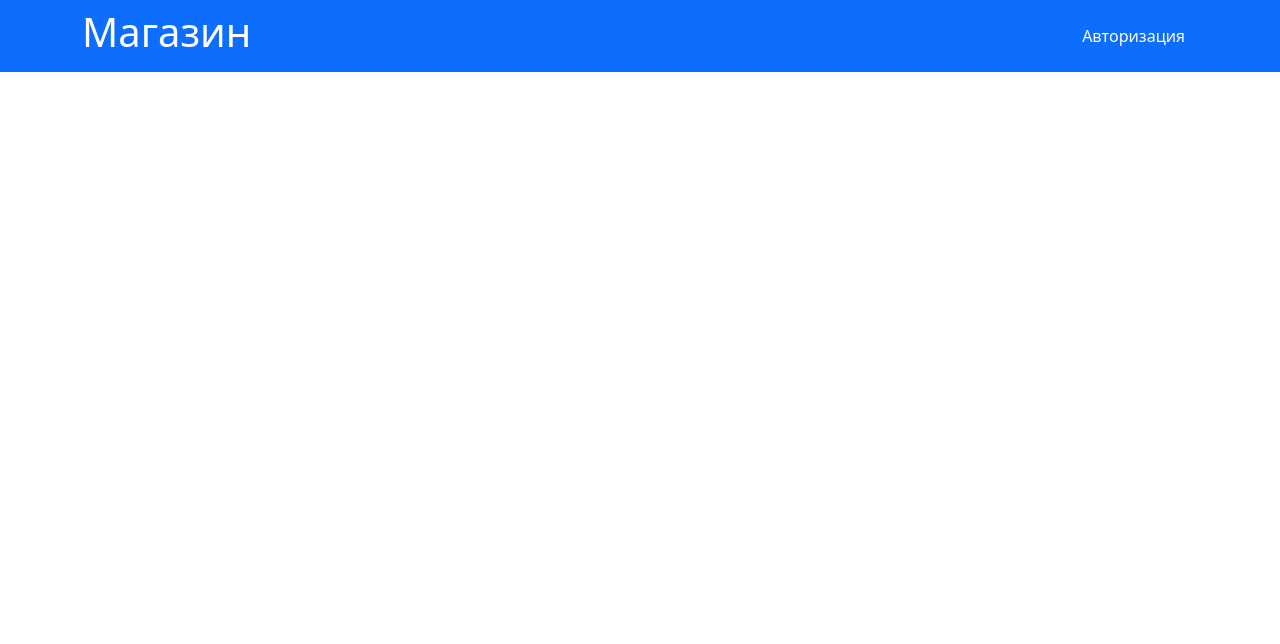
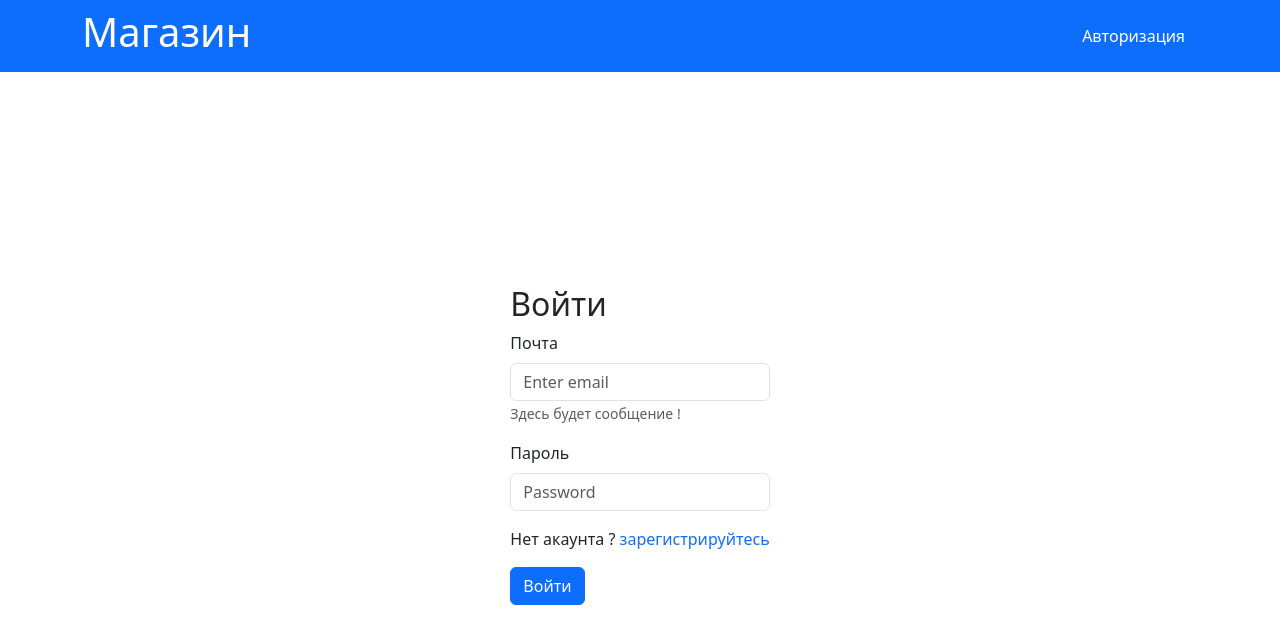
Before and after one commit to PashaZubkov55/online_store-client, a React (Vite) app: page / in a window 1280 px wide. Both pictures are taken after a click on the button "Авторизация". Shown: the top 644 px of the page. Built offline with nearby package versions, Linux system fonts and the light colour scheme.

Commit message:
form logic debug

```diff
--- a/src/http/userAPI.ts
+++ b/src/http/userAPI.ts
@@ -1,12 +1,12 @@
 import { $authHost, $host } from "./index";
 
 export const  registration = async (email:string, password:string)=>{
-    const response = await $host.post('api/auth/registration', {email, password, role:'ADMIN'})
+    const response = await $host.post('api/user/registration', {email, password, role:'ADMIN'})
     return response
 }
 
 export const  login = async (email:string, password:string)=>{
-    const response = await $host.post('api/auth/login', {email, password, })
+    const response = await $host.post('api/user/login', {email, password, })
     return response
 }
 /*
--- a/src/pages/Auth.tsx
+++ b/src/pages/Auth.tsx
@@ -5,26 +5,13 @@ import Form from 'react-bootstrap/Form';
 import { NavLink, useLocation } from 'react-router-dom';
 import { login, registration } from '../http/userAPI';
 import { LOGIN_ROUTE, REGISTRATION_ROUTE } from '../utils/constants';
-
-
-
 const Auth = ()=>{
     const location = useLocation()
     const isLogin = location.pathname === LOGIN_ROUTE
-
-    const [email, setEmail] = useState('')
-   const [password, setPassword] = useState('')
-     const  emailChange = (event:any)=>{
-      setEmail(
-        event.target.value
-      )
-      const  passwordChange = (event:any)=>{
-        setPassword(
-          event.target.value
-        )
-
-     }
-    const auth =  async ()=>{
+  const [email, setEmail] = useState('')
+  const [password, setPassword] = useState('')
+    const signIn =  async (event:any)=>{
+      event.preventDefault();
       let response = ''
       if (isLogin) {
          response = await login(email, password)
@@ -43,11 +30,7 @@ const Auth = ()=>{
         <h2>Войти</h2>
         <Form.Group className="mb-3" controlId="formBasicEmail">
           <Form.Label>Почта</Form.Label>
-          <Form.Control
-          type="email"
-          placeholder="Enter email"
-          value={email}
-          onChange={emailChange}  />
+          <Form.Control type="email" placeholder="Enter email" value={email} onChange={(e:any)=> setEmail( e.target.value)}/>
           <Form.Text className="text-muted">
             Здесь будет сообщение !
           </Form.Text>
@@ -55,19 +38,11 @@ const Auth = ()=>{
 
         <Form.Group className="mb-3" controlId="formBasicPassword">
           <Form.Label>Пароль</Form.Label>
-          <Form.Control
-          type="password"
-          placeholder="Password"
-          value={password}
-          onChange={passwordChange}  />
+          <Form.Control type="password" placeholder="Password" value={password} onChange={(e:any)=> setPassword( e.target.value)} />
           <div className='mt-3'> Нет акаунта ? <NavLink  className='text-decoration-none' to={REGISTRATION_ROUTE}>зарегистрируйтесь</NavLink></div>
         </Form.Group>
 
-        <Button variant="primary"
-         type="submit"
-         onclick={()=>{auth}}
-
-         >
+        <Button variant="primary" type="submit" onClick={signIn}>
            Войти
         </Button>
       </Form>
@@ -77,7 +52,7 @@ const Auth = ()=>{
          <h2>Регистрация</h2>
       <Form.Group className="mb-3" controlId="formBasicEmail">
         <Form.Label>Почта</Form.Label>
-        <Form.Control type="email" placeholder="Enter email" />
+        <Form.Control type="email" placeholder="Enter email"  value={email} onChange={(e:any)=> setEmail( e.target.value)}/>
         <Form.Text className="text-muted">
           Здесь будет сообщение !
         </Form.Text>
@@ -85,10 +60,10 @@ const Auth = ()=>{
 
       <Form.Group className="mb-3" controlId="formBasicPassword">
         <Form.Label>Пароль</Form.Label>
-        <Form.Control type="password" placeholder="Password" />
+        <Form.Control type="password" placeholder="Password" value={password} onChange={(e:any)=> setPassword( e.target.value)} />
         <div className='mt-3'> Зарегистрированы ? <NavLink  className='text-decoration-none' to={LOGIN_ROUTE}>Войти</NavLink></div>
       </Form.Group>
-      <Button variant="primary" type="submit">
+      <Button variant="primary" type="submit" onClick={signIn}>
          Регистрация
       </Button>
     </Form>
@@ -97,6 +72,5 @@ const Auth = ()=>{
       </Container>
     )
 }
-}
 
 export default Auth
```
